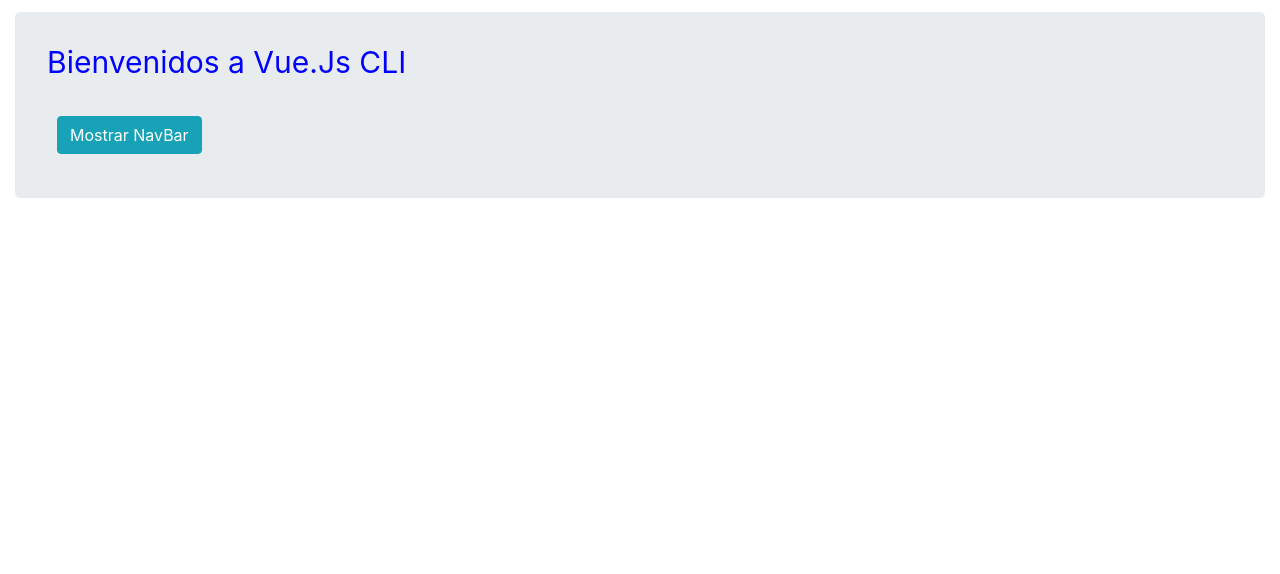
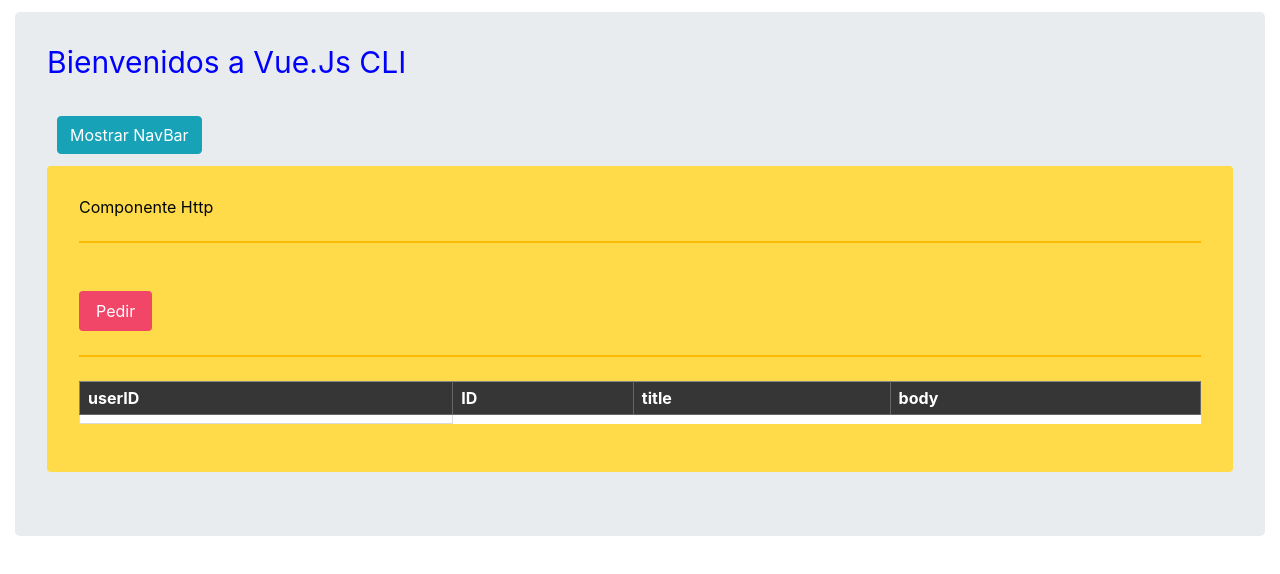
Before and after one commit to MatiasKala/Programacion-en-Nuevas-Tecnologias-2, a Vue app in the folder vue-cli-mio/: page /http in a window 1280 px wide. Shown: the top 574 px of the page. Built offline with nearby package versions, Linux system fonts and the light colour scheme; what vue-form would draw is missing.

Commit message:
Agregado HTTP componente con solo la funcion de AJAX XMLHttpRequest (faltan AXIOS y fetch

```diff
--- /dev/null
+++ b/vue-cli-mio/src/components/Http.vue
@@ -0,0 +1,93 @@
+<template >
+
+  <section class="src-components-estructura">
+    <div class="jumbotron notification is-link">
+      <h2>Componente Http</h2>
+      <hr>
+      <br>
+      <div class="button is-danger" @click="getPostsCb()">Pedir</div>
+      <!-- <pre>{{posts}}</pre> -->
+      <hr>
+      <div class="table-container">
+        <table class="table table is-bordered is-striped is-narrow is-hoverable is-fullwidth">
+          <tr >
+            <th>userID</th>
+            <th>ID</th>
+            <th>title</th>
+            <th>body</th>
+          </tr>
+          <tr>
+            <td></td>
+          </tr>
+        </table>
+      </div>
+    </div>
+  </section>
+
+</template>
+
+<script lang="js">
+
+  export default  {
+    name: 'src-components-http',
+    props: [],
+    mounted () {
+
+    },
+    data () {
+      return {
+        url: 'https://jsonplaceholder.typicode.com/posts',
+        posts:[],
+      }
+    },
+    methods: {
+
+    //Ajax
+
+    getPostsCb(){
+      let xhr = new XMLHttpRequest
+
+      xhr.open('get',this.url)
+
+      xhr.addEventListener('load',() => {
+
+        if(xhr.status == 200){
+          let respuesta=JSON.parse(xhr.response)
+          console.log(respuesta);
+          this.posts=respuesta
+        }
+        else {
+          console.error('Error en GET -> status: '+xhr.status);
+        }
+      })
+
+      xhr.send()
+    }
+
+    },
+    computed: {
+
+    }
+}
+
+
+</script>
+
+<style scoped lang="css">
+  .src-components-atributos {
+
+  }
+  th{
+    background-color: #363636;
+    border-color: rgba(112, 112, 112, 0.842);
+    color: #fff;
+  }
+  .jumbotron{
+    background-color: #ffdb4a;
+    color: rgb(0, 5, 8);
+  }
+
+  hr{
+    background-color: rgb(252, 186, 4);
+  }
+</style>
--- a/vue-cli-mio/src/components/Navbar.vue
+++ b/vue-cli-mio/src/components/Navbar.vue
@@ -36,6 +36,10 @@
 
                     <router-link to="/vueformulario">
                       <button class="nav-link button is-danger" id="vueformulario" href="#">FormularioVue</button>
+                    </router-link>
+
+                    <router-link to="/http">
+                      <button class="nav-link button is-warning" id="http" href="#">HTTP</button>
                     </router-link>
 
                   </div>
@@ -78,10 +82,12 @@
 </script>
 
 <style scoped lang="css">
-  a {text-decoration: none !important}
+  a {
+    text-decoration: none !important
+  }
   .navbar {
     height:117px;
-    margin-bottom:20px;
+    margin-bottom:40px;
     margin-left:20px;
     text-align: center;
     padding: 0px !important;
--- a/vue-cli-mio/src/router.js
+++ b/vue-cli-mio/src/router.js
@@ -7,6 +7,7 @@
 import Contadores from './components/Contadores.vue'
 import Formulario from './components/Formulario/index.vue'
 import VueFormulario from './components/VueFormulario/index.vue'
+import Http from './components/Http.vue'
 
 Vue.use(VueRouter)
 
@@ -20,5 +21,6 @@
         {path:'/estructura',component: Estructura},
         {path:'/formulario',component: Formulario },
         {path:'/vueformulario',component: VueFormulario },
+        {path:'/http',component: Http },
     ]
 })
```
